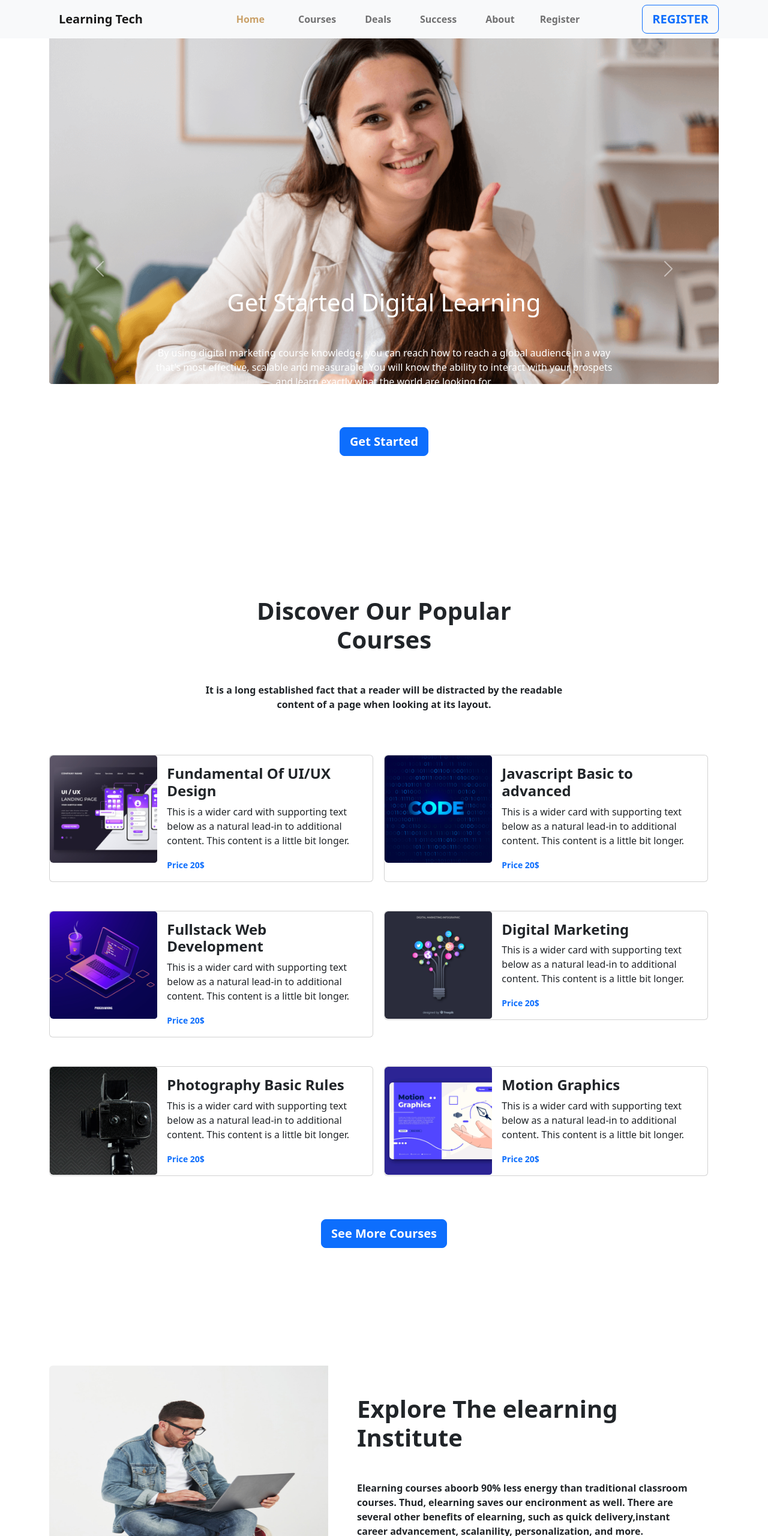
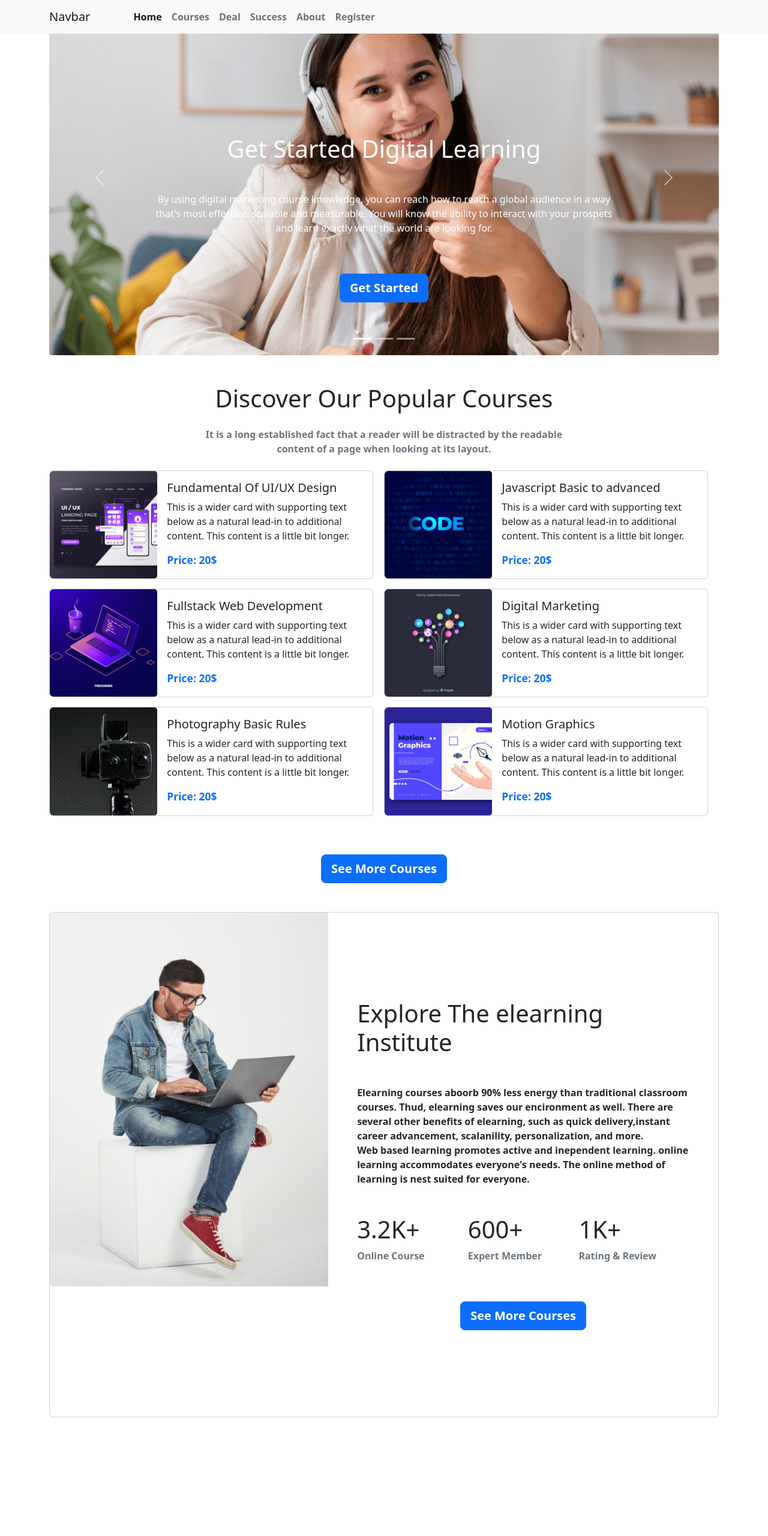
Before and after one commit to Ismailjabiullah82/Learning-tech, a plain HTML site: page index.html in a window 1280 px wide. Shown: the top 2560 px of the page at 60% size. After the commit the page ends 2378 px from the top, so only its background shows below. Drawn offline with nearby package versions, Linux system fonts and the light colour scheme.

Commit message:
success section starts here

```diff
--- a/index.html
+++ b/index.html
@@ -1,64 +1,50 @@
 <!doctype html>
 <html lang="en">
-
   <head>
     <meta charset="utf-8">
     <meta name="viewport" content="width=device-width, initial-scale=1">
     <title>Learning Tech</title>
     <link rel="stylesheet" href="style.css">
-  <link rel="stylesheet" href="responsive-style.css">
-  <link rel="stylesheet" href="https://cdnjs.cloudflare.com/ajax/libs/font-awesome/5.15.4/css/all.min.css" integrity="sha512-1ycn6IcaQQ40/MKBW2W4Rhis/DbILU74C1vSrLJxCq57o941Ym01SwNsOMqvEBFlcgUa6xLiPY/NS5R+E6ztJQ==" crossorigin="anonymous" referrerpolicy="no-referrer" />
-  <link href="https://cdn.jsdelivr.net/npm/bootstrap@5.2.2/dist/css/bootstrap.min.css" rel="stylesheet"
-    integrity="sha384-Zenh87qX5JnK2Jl0vWa8Ck2rdkQ2Bzep5IDxbcnCeuOxjzrPF/et3URy9Bv1WTRi" crossorigin="anonymous">
+    <link href="https://cdn.jsdelivr.net/npm/bootstrap@5.2.2/dist/css/bootstrap.min.css" rel="stylesheet" integrity="sha384-Zenh87qX5JnK2Jl0vWa8Ck2rdkQ2Bzep5IDxbcnCeuOxjzrPF/et3URy9Bv1WTRi" crossorigin="anonymous">
   </head>
-
   <body>
-  <header class="container my-5 header_wrapper">
-    <nav class="navbar navbar-light fixed-top navbar-expand-lg bg-light ">
+    <header>
+      <section class="container">
+        <nav class="navbar navbar-expand-lg bg-light fixed-top">
           <div class="container">
-        <a class="navbar-brand" href="#">
-          <!-- <img src="" alt="" width="60" height="60"> -->
-        </a>
-        <a class="navbar-brand fw-bold " href="#">Learning Tech </a>
-        <button class="navbar-toggler" type="button" data-bs-toggle="collapse" data-bs-target="#navbarSupportedContent"
-          aria-controls="#navbarSupportedContent" aria-expanded="false" aria-label="Toggle navigation">
+            <a class="navbar-brand" href="#">Navbar</a>
+            <button class="navbar-toggler" type="button" data-bs-toggle="collapse" data-bs-target="#navbarNav" aria-controls="navbarNav" aria-expanded="false" aria-label="Toggle navigation">
               <span class="navbar-toggler-icon"></span>
             </button>
-        <div class="collapse navbar-collapse justify-content-end " id="navbarSupportedContent">
-          <ul class="navbar-nav  mb-lg-0 fw-bold">
-            <li class="nav-item mx-3">
-              <a class="nav-link active me-2" aria-current="page" href="#home">Home</a>
+            <div class="collapse navbar-collapse" id="navbarNav">
+              <ul class="navbar-nav fw-bold ms-5">
+                <li class="nav-item">
+                  <a class="nav-link active" aria-current="page" href="#home">Home</a>
                 </li>
-            <li class="nav-item mx-3">
-              <a class="nav-link" aria-current="page" href="#courses">Courses</a>
+                <li class="nav-item">
+                  <a class="nav-link" href="#courses">Courses</a>
                 </li>
-            <li class="nav-item mx-3">
-              <a class="nav-link" aria-current="page" href="#deals">Deals</a>
+                <li class="nav-item">
+                  <a class="nav-link" href="#deal">Deal</a>
                 </li>
-            <li class="nav-item mx-3">
-              <a class="nav-link" aria-current="page" href="#success">Success</a>
+                <li class="nav-item">
+                  <a class="nav-link" href="#Success">Success</a>
                 </li>
-            <li class="nav-item mx-3">
-              <a class="nav-link" aria-current="page" href="#about">About</a>
+                <li class="nav-item">
+                  <a class="nav-link" href="#About">About</a>
                 </li>
-
-            <li class="nav-item me-5">
-              <a class="nav-link" aria-current="page" href="#register">Register</a>
+                <li class="nav-item">
+                  <a class="nav-link" href="#register">Register</a>
                 </li>
 
               </ul>
-          <button type="button" class="btn btn-outline-primary main-btn btn-lg ms-5 fw-bold">Register</button>
-
             </div>
           </div>
         </nav>
-
-
-  </header>
-  <main>
+      </section>
       <!-- slider section starts here  -->
       <div id="home">
-      <div class="container">
+        <section class="container mb-5">
           <div id="carouselExampleCaptions" class="carousel slide" data-bs-ride="false">
             <div class="carousel-indicators">
               <button type="button" data-bs-target="#carouselExampleCaptions" data-bs-slide-to="0" class="active" aria-current="true" aria-label="Slide 1"></button>
@@ -66,29 +52,35 @@
               <button type="button" data-bs-target="#carouselExampleCaptions" data-bs-slide-to="2" aria-label="Slide 3"></button>
             </div>
             <div class="carousel-inner">
-              <div class="carousel-item carousel-image bg-img-1 active">
-                <img class="w-100" src="images/cover/cover-1.png" alt="...">
+              <div class="carousel-item active">
+                <img src="images/cover/cover-1.png" class="d-block w-100" alt="...">
                 <div class="carousel-caption d-none d-md-block">
-                  <h1>Get Started Digital Learning </h1>
+                  <h1 class="">Get Started Digital
+                    Learning</h1>
                   <p class="mt-5">By using digital marketing course knowledge, you can reach how to reach a global audience in a way that's most effective, scalable and measurable. You will know the ability to interact with your prospets and learn exactly what the world are looking for.</p>
-                  <button type="button" class="btn btn-primary btn-lg fw-bold my-5">Get Started</button>
-
+                  <div class=" deals-button d-grid justify-content-center">
+                    <button class="btn btn-primary fw-bold btn-lg my-5">Get Started</button>
                    </div>
                 </div>
-              <div class="carousel-item carousel-image bg-img-2">
-                <img src="images/cover/cover-2.jpg"  alt="...">
+              </div>
+              <div class="carousel-item">
+                <img src="images/cover/cover-2.jpg" class="d-block w-100" alt="...">
                 <div class="carousel-caption d-none d-md-block">
-                  <h1>Get Started Digita <br> Learning </h1>
+                  <h1>Get Started Digita <br> Learning</h1>
                   <p class="mt-5">By using digital marketing course knowledge, you can reach how to reach a global audience in a way that's most effective, scalable and measurable. You will know the ability to interact with your prospets and learn exactly what the world are looking for.</p>
-                  <button type="button" class="btn btn-primary fw-bold btn-lg my-5">Get Started</button>
+                  <div class=" deals-button d-grid justify-content-center">
+                    <button class="btn btn-primary fw-bold btn-lg my-5">Get Started</button>
                    </div>
                 </div>
-              <div class="carousel-item carousel-image bg-img-3">
+              </div>
+              <div class="carousel-item">
                 <img src="images/cover/cover-3.jpg" class="d-block w-100" alt="...">
                 <div class="carousel-caption d-none d-md-block">
-                  <h1>Get Started Digita <br> Learning </h1>
+                  <h1>Get Started Digita <br> Learning</h1>
                   <p class="mt-5">By using digital marketing course knowledge, you can reach how to reach a global audience in a way that's most effective, scalable and measurable. You will know the ability to interact with your prospets and learn exactly what the world are looking for.</p>
-                  <button type="button" class="btn btn-primary btn-lg fw-bold my-5">Get Started</button>
+                  <div class=" deals-button d-grid justify-content-center">
+                    <button class="btn btn-primary fw-bold btn-lg my-5">Get Started</button>
+                   </div>
                 </div>
               </div>
             </div>
@@ -101,175 +93,160 @@
               <span class="visually-hidden">Next</span>
             </button>
           </div>
+        </section>
       </div>
-    </div>
-    <!-- slider section ends here  -->
-
+      <!-- slider section starts here  -->
+    </header>
+    <main>
       <!-- courses section starts here  -->
      <div id="courses">
-      <section class="container my-5">
-        <h1 class="text-center fw-bold my-5">Discover Our Popular <br> Courses</h1>
-        <p class="text-center fw-bold my-5">It is a long established fact that a reader will be distracted by the readable <br>
+      <div class="container courses">
+        <div class="course-heading text-center">
+         <h1> Discover Our Popular Courses</h1>
+         <p class="fw-bold my-4 text-muted">It is a long established fact that a reader will be distracted by the readable <br>
           content of a page when looking at its layout.</p>
+        </div>
 
-          <div class="courses">
        <div class="course">
-              <div class="card me-3 my-4" style="max-width: 540px;">
+        <div class="card mb-3" style="max-width: 540px;">
           <div class="row g-0">
             <div class="col-md-4">
               <img src="images/course/course-1.png" class="img-fluid rounded-start" alt="...">
             </div>
             <div class="col-md-8">
               <div class="card-body">
-                      <h4 class="card-title fw-bold">Fundamental Of UI/UX Design</h4>
+                <h5 class="card-title">Fundamental Of UI/UX Design</h5>
                 <p class="card-text">This is a wider card with supporting text below as a natural lead-in to additional content. This content is a little bit longer.</p>
-                      <p class="card-text"><small class="text-primary fw-bold">Price 20$</small></p>
+                <h5 class="card-text"><small class=" fw-bold text-primary">Price: 20$</small></>
               </div>
             </div>
           </div>
         </div>
-            </div>
-            <div class="course">
-              <div class="card me-3 my-4" style="max-width: 540px;">
+        <div class="card mb-3" style="max-width: 540px;">
           <div class="row g-0">
             <div class="col-md-4">
               <img src="images/course/course-2.png" class="img-fluid rounded-start" alt="...">
             </div>
             <div class="col-md-8">
               <div class="card-body">
-                      <h4 class="card-title fw-bold">Javascript Basic to advanced</h4>
+                <h5 class="card-title">Javascript Basic to advanced</h5>
                 <p class="card-text">This is a wider card with supporting text below as a natural lead-in to additional content. This content is a little bit longer.</p>
-                      <p class="card-text"><small class="text-primary fw-bold">Price 20$</small></p>
+                <h5 class="card-text"><small class=" fw-bold text-primary">Price: 20$</small></>
               </div>
             </div>
           </div>
         </div>
-            </div>
-            <div class="course">
-              <div class="card me-3 my-4" style="max-width: 540px;">
+        <div class="card mb-3" style="max-width: 540px;">
           <div class="row g-0">
             <div class="col-md-4">
               <img src="images/course/course-3.png" class="img-fluid rounded-start" alt="...">
             </div>
             <div class="col-md-8">
               <div class="card-body">
-                      <h4 class="card-title fw-bold">Fullstack Web Development</h4>
+                <h5 class="card-title">Fullstack Web Development</h5>
                 <p class="card-text">This is a wider card with supporting text below as a natural lead-in to additional content. This content is a little bit longer.</p>
-                      <p class="card-text"><small class="text-primary fw-bold">Price 20$</small></p>
+                <h5 class="card-text"><small class=" fw-bold text-primary">Price: 20$</small></>
               </div>
             </div>
           </div>
         </div>
-            </div>
-            <div class="course">
-              <div class="card me-3 my-4" style="max-width: 540px;">
+        <div class="card mb-3" style="max-width: 540px;">
           <div class="row g-0">
             <div class="col-md-4">
               <img src="images/course/course-4.png" class="img-fluid rounded-start" alt="...">
             </div>
             <div class="col-md-8">
               <div class="card-body">
-                      <h4 class="card-title fw-bold">Digital Marketing</h4>
+                <h5 class="card-title">Digital Marketing</h5>
                 <p class="card-text">This is a wider card with supporting text below as a natural lead-in to additional content. This content is a little bit longer.</p>
-                      <p class="card-text"><small class="text-primary fw-bold">Price 20$</small></p>
+                <h5 class="card-text"><small class=" fw-bold text-primary">Price: 20$</small></>
               </div>
             </div>
           </div>
         </div>
-            </div>
-            <div class="course">
-              <div class="card me-3 my-4" style="max-width: 540px;">
+        <div class="card mb-3" style="max-width: 540px;">
           <div class="row g-0">
             <div class="col-md-4">
               <img src="images/course/course-5.png" class="img-fluid rounded-start" alt="...">
             </div>
             <div class="col-md-8">
               <div class="card-body">
-                      <h4 class="card-title fw-bold">Photography Basic Rules</h4>
+                <h5 class="card-title">Photography Basic Rules</h5>
                 <p class="card-text">This is a wider card with supporting text below as a natural lead-in to additional content. This content is a little bit longer.</p>
-                      <p class="card-text"><small class="text-primary fw-bold">Price 20$</small></p>
+                <h5 class="card-text"><small class=" fw-bold text-primary">Price: 20$</small></>
               </div>
             </div>
           </div>
         </div>
-            </div>
-            <div class="course">
-              <div class="card me-3 my-4" style="max-width: 540px;">
+        <div class="card mb-3" style="max-width: 540px;">
           <div class="row g-0">
             <div class="col-md-4">
               <img src="images/course/course-6.png" class="img-fluid rounded-start" alt="...">
             </div>
             <div class="col-md-8">
               <div class="card-body">
-                      <h4 class=" fw-bold card-title">Motion Graphics</h4>
+                <h5 class="card-title">Motion Graphics</h5>
                 <p class="card-text">This is a wider card with supporting text below as a natural lead-in to additional content. This content is a little bit longer.</p>
-                      <p class="card-text"><small class="text-primary fw-bold">Price 20$</small></p>
-                      </div>
+                <h5 class="card-text"><small class=" fw-bold text-primary">Price: 20$</small></>
               </div>
             </div>
           </div>
         </div>
        </div>
        <div class="d-grid justify-content-center">
-            <button type="button" class="btn btn-primary my-5 px-3 py-2 fw-bold btn-lg">See More Courses</button>
+        <button class="btn btn-primary fw-bold btn-lg my-5">See More Courses</button>
        </div>
-      </section>
+       </div>
      </div>
       <!-- courses section ends here  -->
-
-    <!-- Deals section starts here  -->
-    <div id="deals">
-      <section class="container mt-5">
-        <div class="deals d-flex">
-         <div class="col-md-5">
-         <img src="images/working.png" class="img-fluid rounded-start h-75 w-100" alt="...">
+      <!-- deals section starts here  -->
+      <div id="deal">
+        <section class="container" >
+          <div class="card mb-3" style="max-width: ;">
+            <div class="row g-0">
+              <div class="deals-thumbnail col-md-5">
+                <img src="images/working.png" class="img-fluid rounded-start" alt="...">
               </div>
               <div class="col-md-7">
-       <div class=" px-5 pt-">
-         <h1 class="title fw-bold pt- mb-5 mt-5">Explore The elearning Institute</h1>
-         <p class="card-text mb-5 fw-bold">Elearning courses aboorb 90% less energy than traditional classroom courses. Thud, elearning saves our encironment as well. There are several other benefits of elearning, such as quick delivery,instant career advancement, scalanility, personalization, and more. <br>
-         Web based learning promotes active and inependent learning. online learning accommodates everyone's needs. The online method of learning is nest suited for everyone. </p>
-         <div class="d-flex justify-content-around ">
-           <span class="me-5">
-             <h1 class="fw-bold">3.2k +</h1>
-             <h5 class="fw-bold muted">online course</h5>
-           </span>
-           <span class="me-5"><h1 class="fw-bold">600 +</h1>
-             <h5 class="fw-bold">Expert Member</h5>
-           </span>
-           <span class="me-"><h1 class="fw-bold">1k +</h1>
-             <h5 class="fw-bold">Rating & Review</h5>
-           </span>
+                <div class="card-body deals-body my-5 p-5">
+                  <h1 class="card-title my-5">Explore The elearning
+                    Institute</h1>
+                  <p class="card-text fw-bold my-5">Elearning courses aboorb 90% less energy than traditional classroom courses. Thud, elearning saves our encironment as well. There are several other benefits of elearning, such as quick delivery,instant career advancement, scalanility, personalization, and more. <br>
+                    Web based learning promotes active and inependent learning. online learning accommodates everyone's needs. The online method of learning is nest suited for everyone.
+                  </p>
+                  <div class="deals-rating">
+                    <div>
+                      <span><h1>3.2K+</h1></span>
+                      <p class="fw-bold text-muted">Online Course</p>
                     </div>
-         <button class="btn btn-primary btn-lg fw-bold my-3">Read more</button>
+                    <div>
+                      <span><h1>600+</h1></span>
+                      <p class="fw-bold text-muted">Expert Member</p>
+                    </div>
+                      <div>
+                        <h1>1K+</h1>
+                      <p class="fw-bold text-muted">Rating & Review</p>
+                      </div>
+                  </div>
+                  <div class=" deals-button d-grid justify-content-center">
+                    <button class="btn btn-primary fw-bold btn-lg my-5">See More Courses</button>
+                   </div>
+                </div>
               </div>
             </div>
           </div>
         </section>
       </div>
- <!-- Deals section ends here  -->
-
-<!-- Register section starts here  -->
-    <div id="register">
-      <section class="container ">
-        <div class="register d-flex bg-primary px-5 text-white my-5">
-          <div class="col-6 my-5 ">
-            <h1 >Ready to join?</h1>
-            <p class="py-4">It's a very important time to take a right decision. Please don't be late to join our courses. If you want a bright future for your life please register here. </p>
-          </div>
-          <div class="col-6 d-flex justify-content-end h-75 my-5 pt-5">
-            <button class="btn btn-light btn-lg text-primary fw-bold">Register now</button>
-          </div>
-        </div>
+      <!-- deals section ends here  -->
+      <!-- register section starts here  -->
+      <!-- seccess section starts here  -->
+      <div id="success">
+        <section class="container">
 
         </section>
       </div>
-<!-- Register section ends here  -->
-
+      <!-- seccess section starts here  -->
     </main>
-  <script src="https://cdn.jsdelivr.net/npm/bootstrap@5.2.2/dist/js/bootstrap.bundle.min.js"
-    integrity="sha384-OERcA2EqjJCMA+/3y+gxIOqMEjwtxJY7qPCqsdltbNJuaOe923+mo//f6V8Qbsw3"
-    crossorigin="anonymous"></script>
+    <script src="https://cdn.jsdelivr.net/npm/bootstrap@5.2.2/dist/js/bootstrap.bundle.min.js" integrity="sha384-OERcA2EqjJCMA+/3y+gxIOqMEjwtxJY7qPCqsdltbNJuaOe923+mo//f6V8Qbsw3" crossorigin="anonymous"></script>
   </body>
-
 </html>
--- a/style.css
+++ b/style.css
@@ -1,127 +1,38 @@
-/* General  */
-@import url();
-@import url();
+@import url('https://fonts.googleapis.com/css2?family=Poppins:wght@500&display=swap');
 
-*{
-    box-sizing: border-box;
-    margin: 0;
-    padding: 0;
-}
-*:root {
-    /* background-color  */
-    --primary-color: #021832;
-    --secondary-color: #caa169;
-    --bg-color: #f4f4f4;
-    --bg-white: #fff;
-    --bg-black: #000;
-}
-/* Text style  */
-*{--primary-font: 'Poppins', 'sans-serif';
---secondary-font: 'Oswaid',sans-serif;
---primary-text:  #021832;
---secondary-text: #caa169;
---text-white: #fff;
---text-gray: #e4e4e4;
-}
-body{
-    font-family: var(--primary-font);
-    background-color: var(--bg-white);
-}
-a{
-    text-decoration: none;
-}
-::-webkit-scrollbar-track{
-    background: var(--secondary-color);
-}
-::-webkit-scrollbar-thumb{
-    background: var(--primary-color);
-}
-section{
-    padding: 3.125rem 0;
-}
-.main-btn{
-    font-size: 1rem;
-    font-weight: 500;
-    color: var(--primary-color);
-    text-transform: uppercase;
-    border-radius: 3.125rem;
-    line-height: 1.75rem;
-    display: inline-block;
-    transition: all 0.3s ease-out 0s;
-}
-.main-btn:hover{
-    background-color: var(--secondary-color);
-    border-color: var(--secondary-color);
-    color: var(--text-white);
-}
-.navber{
-    padding: 1rem 0;
-    -webkit-box-shadow: 0 .5rem .375rem rgb(0 0 0 /40%);
-    box-shadow: 0 .5rem .375rem rgb(0 0 0 /40%);
-}
-.header_wrapper .navbar-toggler{
-    border: 0;
-    line-height: 2;
-}
-.header_wrapper .nav-item{
-    margin: 0 .625rem;
-}
-.header_wrapper .nav-item .nav-link{
-    font-size: 1rem;
-    font-weight: 700;
-    display: inline-block;
-}
-.header_wrapper .nav-item .nav-link:hover,
-.header_wrapper .nav-item .nav-link.active{
-    color:#caa169
+body {
+    font-family: 'Poppins', sans-serif;
 }
 
-
-
-.carousel-image{
-    height: 100vh;
-    background-size: cover;
-    background-position: center;
-}
-.courses {
+.course {
     display: grid;
     grid-template-columns: repeat(2, 1fr);
     justify-content: space-between;
 }
-/*....................
-     For mobile device
-....................*/
-@media only screen and (max-width:688px) {
-    .container {
+.deals-rating{
+    display: grid;
+    grid-template-columns: repeat(3, 1fr);
 
+}
+@media only screen and (max-width:688px){
+    .course{
+        grid-template-columns: repeat(1, 1fr);
+    }
+    .container{
         width: 100%;
     }
-    .courses .registers {
+    .deals-rating{
         grid-template-columns: repeat(1, 1fr);
-        align-items: center;
     }
-    .card .registers{
-        justify-content: center;
-        align-items: center;
-    }
-
-
-
-
-
-/* tablet device */
+}
 @media only screen and (min-width:688px) and (max-width:992px) {
-    .container {
+    .container{
         width: 100%;
     }
-    .courses {
+    .course{
         grid-template-columns: repeat(1, 1fr);
-        background-color: yellowgreen;
-        align-items: center;
     }
-    .card{
-        justify-content: center;
-        align-items: center;
+    .deals-rating{
+        grid-template-columns: repeat(2, 1fr);
     }
-
 }
```
Also changed, not shown: responsive-style.css (deleted, +0 -47 lines). Lines whose indentation alone changed are shown as unchanged.
